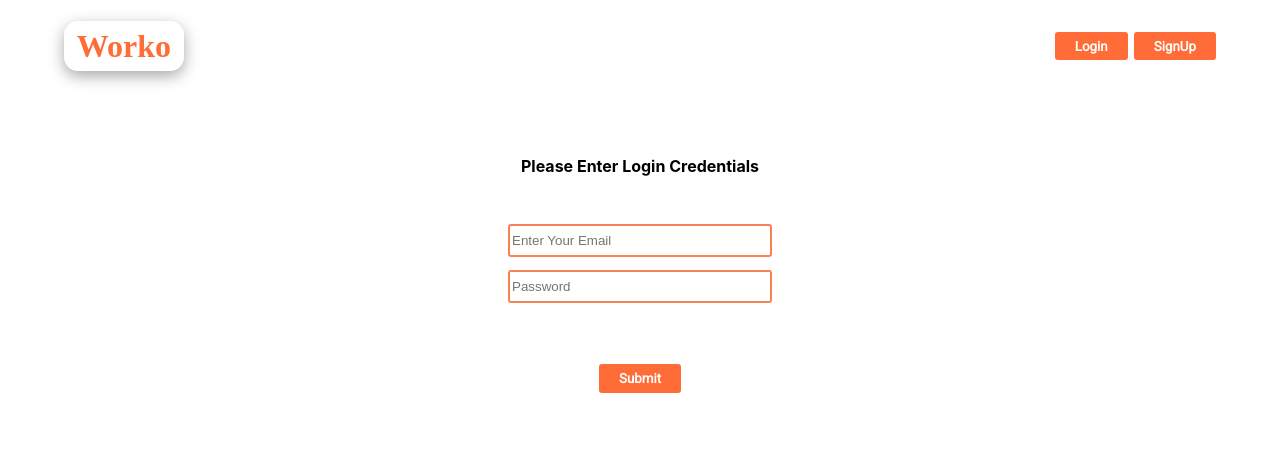
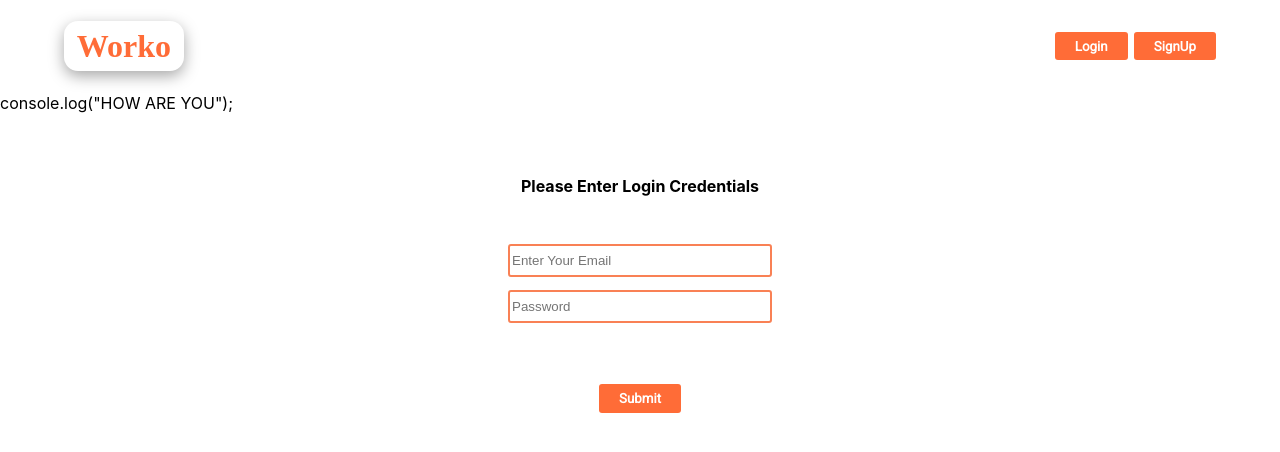
Before and after one commit to mukesh-kkk/todo, a React (Create React App) app: page /login in a window 1280 px wide. Shown: the top 452 px of the page. Built offline with nearby package versions, Linux system fonts and the light colour scheme; a web font is replaced by a local one.

Commit message:
f1 added in stage -1

```diff
--- a/src/component/Login/Login.js
+++ b/src/component/Login/Login.js
@@ -40,6 +40,7 @@ export default function Login({setLogged}) {
   }
   return (
     <div>
+      console.log("HOW ARE YOU");
 
         <form action="" method="post" onSubmit={loginHandle}>
             <div className='form'>
```
